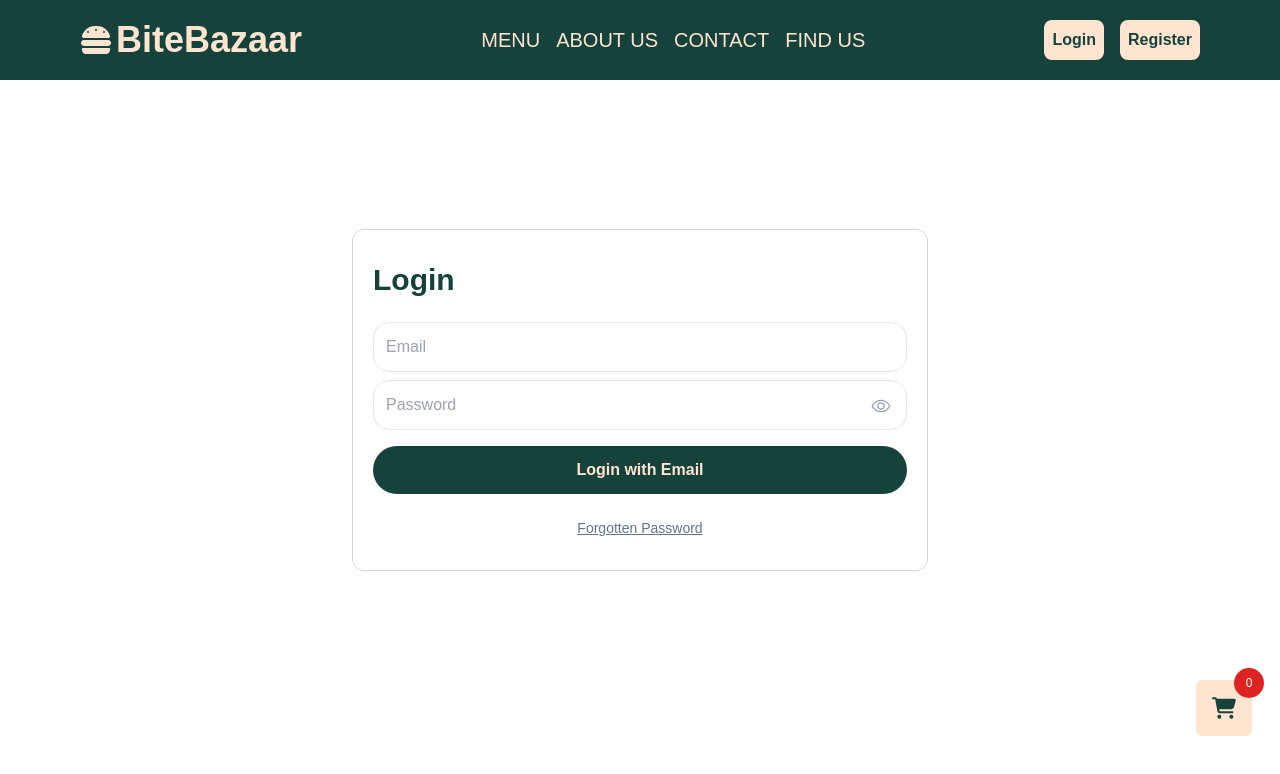
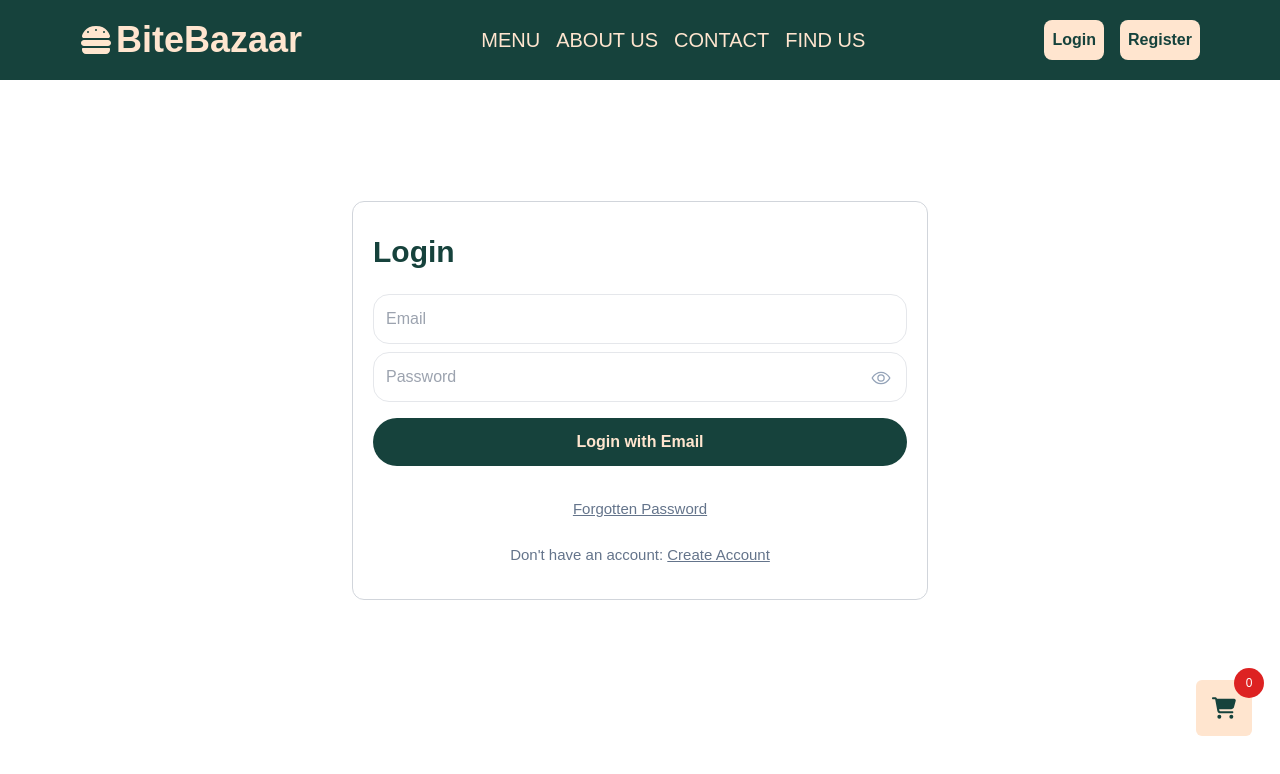
Before and after one commit to maludatech/bitebazaar, a Next.js app: page /login in a window 1280 px wide. Shown: the top 774 px of the page. Built offline with nearby package versions, Linux system fonts and the light colour scheme.

Commit message:
27th October, 2024 first commit

```diff
--- a/app/(user)/contact/page.tsx
+++ b/app/(user)/contact/page.tsx
@@ -60,7 +60,7 @@ const Contact = () => {
 
             setSuccessMessage("Message sent successfully!!");
             setTimeout(() => setSuccessMessage(""), 5000);
-            router.push("/menu");
+            setTimeout(()=> router.push("/menu"), 5000);
         } catch (error) {
             console.error("Failed to send message", error);
             setErrorMessage("Failed to send message");
--- /dev/null
+++ b/app/(user)/cookie-policy/loading.tsx
@@ -0,0 +1,5 @@
+import LoadingSkeleton from "@/components/LoadingSkeleton"
+
+export default function Loading (){
+    return <LoadingSkeleton/>
+};
--- a/app/(user)/login/page.tsx
+++ b/app/(user)/login/page.tsx
@@ -165,8 +165,9 @@ const Login = () => {
           </p>
         )}
 
-        <div className="text-center justify-center mt-2 text-sm flex flex-col gap-1 text-slate-500">
+        <div className="text-center justify-center mt-4 text-[15px] flex flex-col gap-6 text-slate-500">
           <Link href={"/forgotten-password"} className='underline hover:underline-offset-4'>Forgotten Password</Link>
+          <p>Don't have an account: <Link href={"/register"} className='underline hover:underline-offset-4'>Create Account</Link></p>
         </div>
       </div>
     </div>
--- /dev/null
+++ b/app/(user)/privacy-policy/loading.tsx
@@ -0,0 +1,5 @@
+import LoadingSkeleton from "@/components/LoadingSkeleton"
+
+export default function Loading (){
+    return <LoadingSkeleton/>
+};
--- a/app/(user)/register/page.tsx
+++ b/app/(user)/register/page.tsx
@@ -251,8 +251,12 @@ const Register = () => {
           <p>
             <Link href="/terms-of-service" className="underline hover:underline-offset-2">Terms of Service</Link>,
             <Link href="/privacy-policy" className="underline hover:underline-offset-2">Privacy Policy</Link>, and
-            <Link href="/cookie-policy" className="underline hover:underline-offset-2">Cookie Policy</Link>.
+            <Link href="/cookie-policy" className="underline hover:underline-offset-2"> Cookie Policy</Link>.
           </p>
+        </div>
+
+        <div className="text-center justify-center mt-3 text-sm flex flex-col text-slate-500">
+          <p>Already have an account: <Link href={"/login"} className='underline hover:underline-offset-4'>Login</Link></p>
         </div>
       </div>
     </div>
--- /dev/null
+++ b/app/(user)/terms-of-service/loading.tsx
@@ -0,0 +1,5 @@
+import LoadingSkeleton from "@/components/LoadingSkeleton"
+
+export default function Loading (){
+    return <LoadingSkeleton/>
+};
```
Also changed, not shown: app/(user)/cookie-policy/page.tsx (added), app/(user)/privacy-policy/page.tsx (added), app/(user)/terms-of-service/page.tsx (added).
